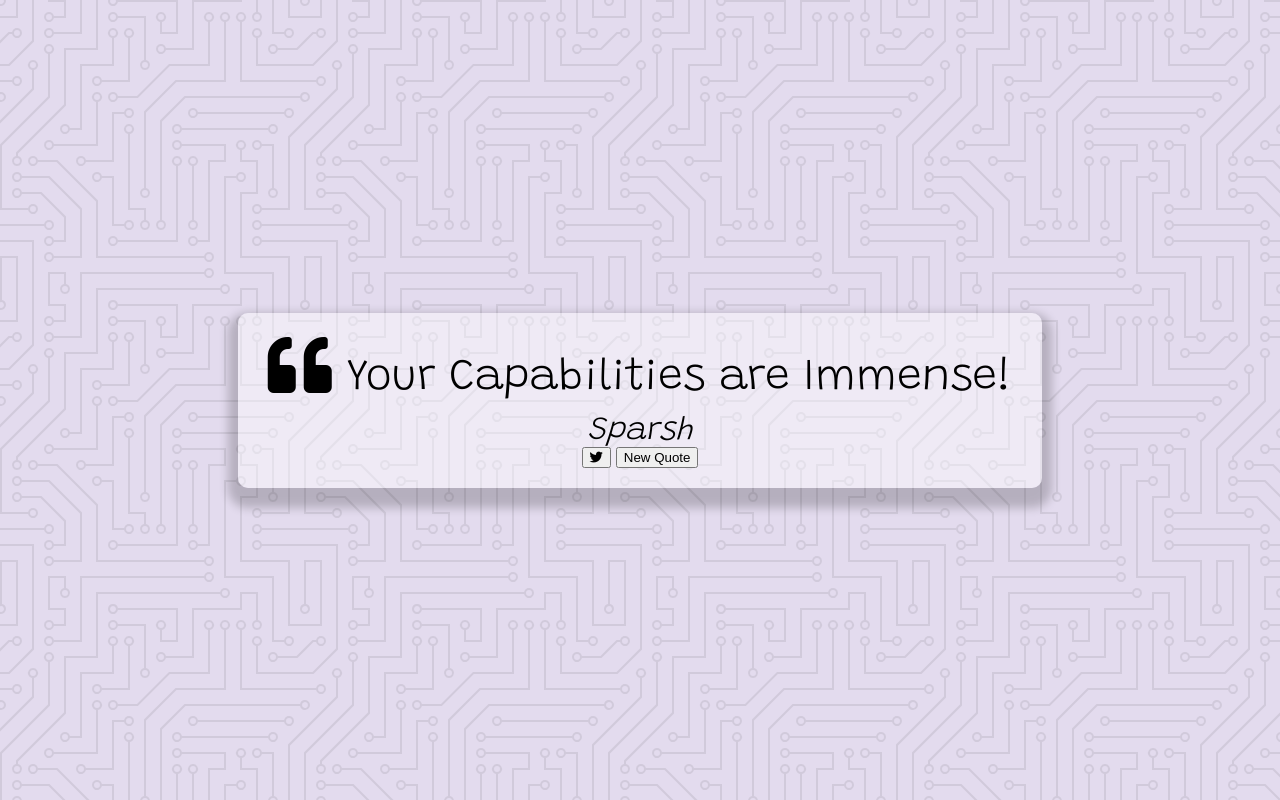
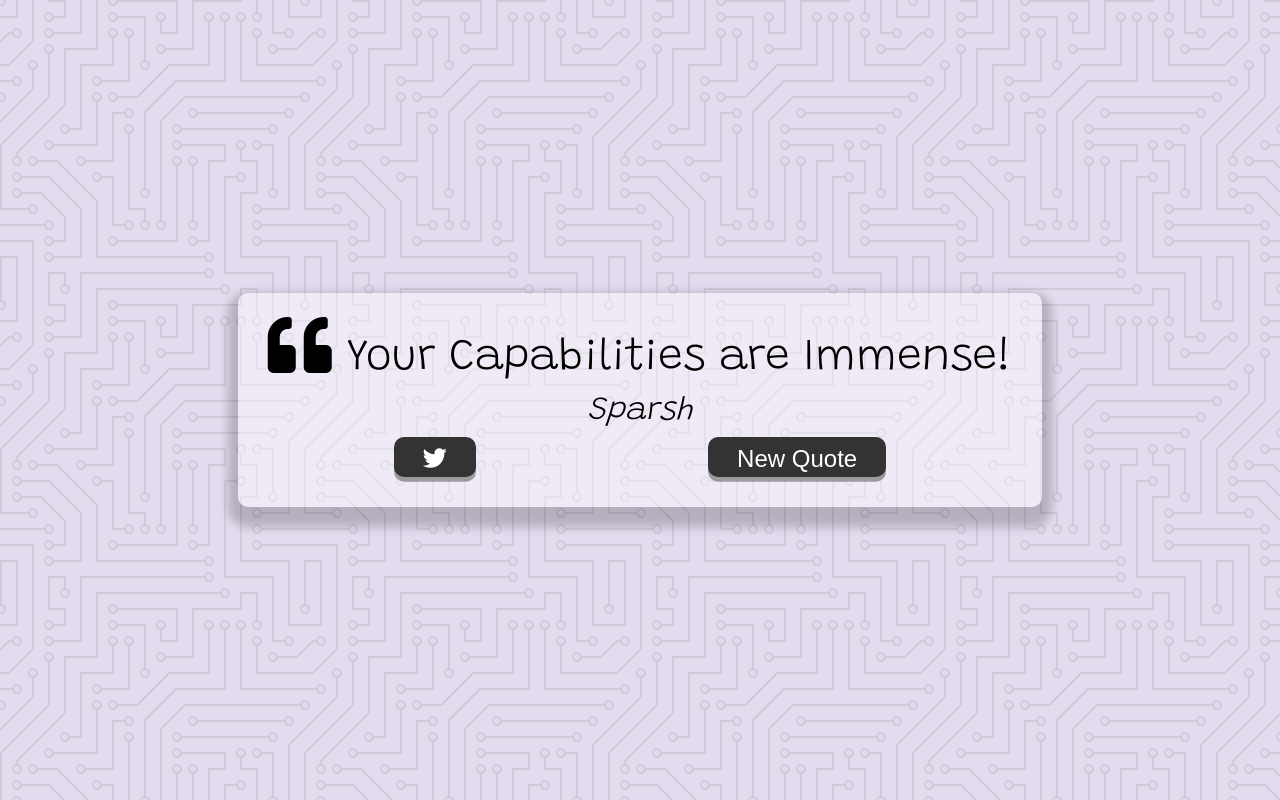
Before and after one commit to MadaZZ/Qozo-Quotes, a plain HTML site: page index.html in a window 1280 px wide. Drawn offline with Linux system fonts and the light colour scheme.

Commit message:
Added button styling

```diff
--- a/css/style.css
+++ b/css/style.css
@@ -46,6 +46,44 @@ body {
     font-style: italic;
 }
 
+.button-container{
+    margin: 10px;
+    display: flex;
+    justify-content: space-around;
+}
+
+button{
+    cursor: pointer;
+    font-size: 1.5rem;
+    height: 2.5rem;
+    border: none;
+    border-radius: 10px;
+    background-color: #333;
+    color: white;
+    outline: none;
+    padding: 0.5rem 1.8rem;
+    box-shadow: 0 0.3rem rgba(121, 121, 121, 0.7);
+}
+
+button:hover{
+    background-color: #334444;
+}
+
+button:active{
+    /* to give the press effect */
+    transform: translate(0, 0.2rem);
+    box-shadow: 0 0.2rem rgba(121, 121, 121, 0.7);
+}
+
+.twitter-button:hover{
+    color: #38a1f3;
+}
+
+.fa-twitter{
+    font-size: 1.5rem;
+}
+
+/* Media query for medium and small screens */
 @media screen and (max-width: 900px) {
     .quote-container{
         margin: auto 10px
```
